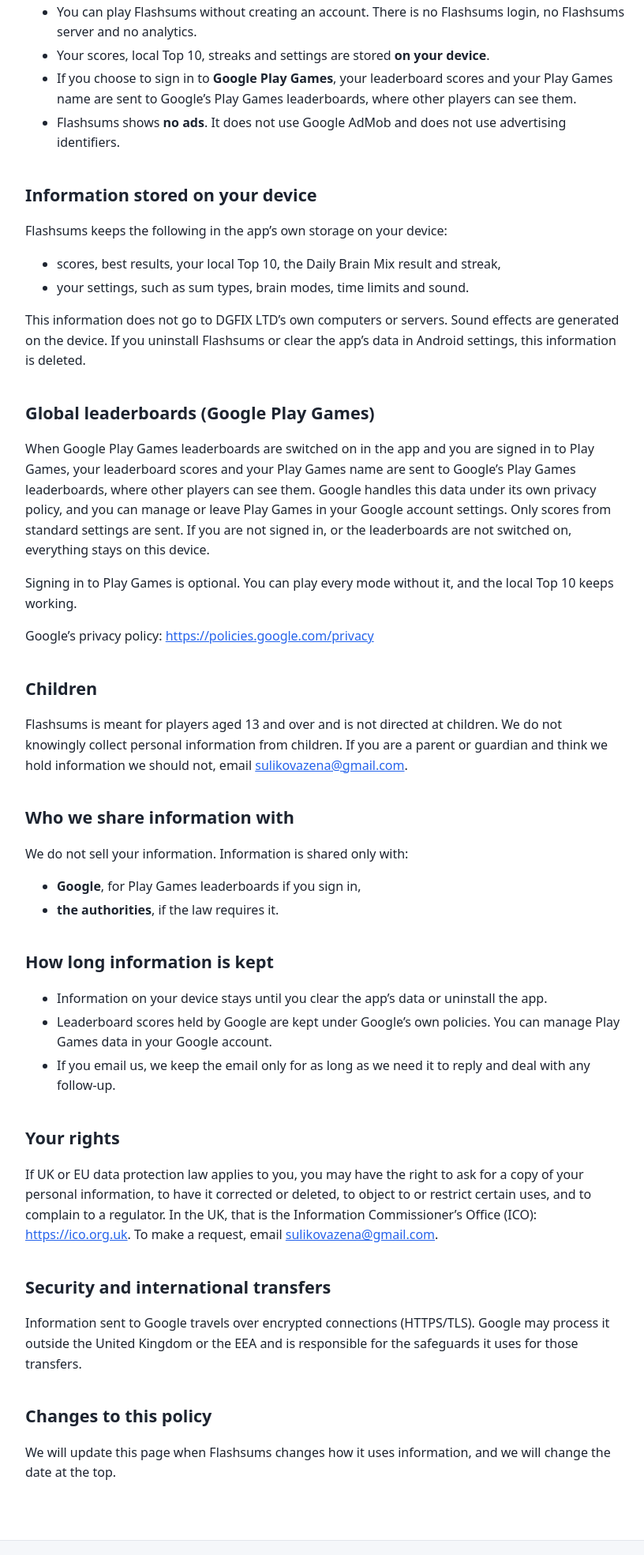
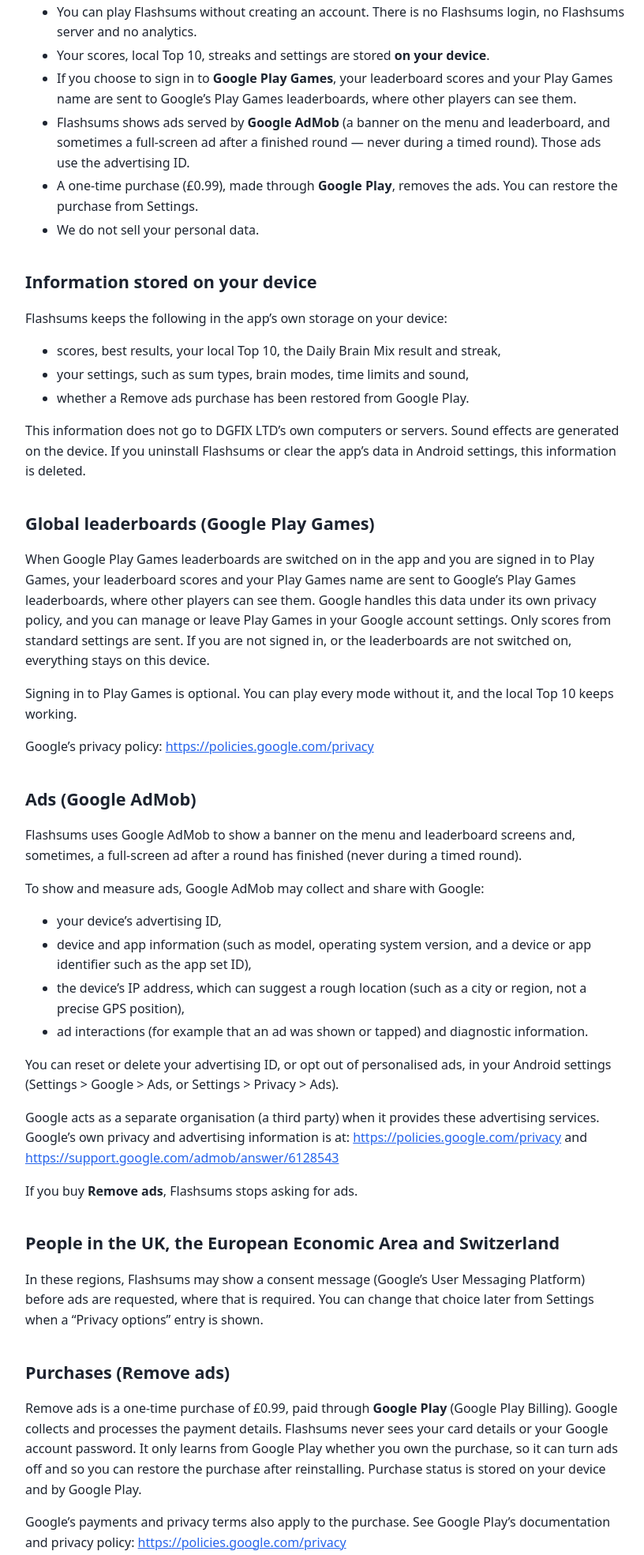
Before and after one commit to holusad-oss/whizzed-site, a plain HTML site: page privacy/flashsums/index.html in a window 1280 px wide. Shown: the part 592-2561 px from the top of the page at 79% size, without its empty margins (148-964 px from the left). Drawn offline with Linux system fonts and the light colour scheme.

Commit message:
Restore Flashsums ads in the privacy policy and landing page
Flashsums again uses Google AdMob (with the advertising ID), a £0.99 Remove ads purchase through Google Play Billing, and optional Play Games leaderboards. The privacy contact stays sulikovazena@gmail.com.

```diff
--- a/privacy/flashsums/index.html
+++ b/privacy/flashsums/index.html
@@ -32,31 +32,51 @@ Email: <a href="mailto:sulikovazena@gmail.com">sulikovazena@gmail.com</a></p>
 <li>You can play Flashsums without creating an account. There is no Flashsums login, no Flashsums server and no analytics.</li>
 <li>Your scores, local Top 10, streaks and settings are stored <strong>on your device</strong>.</li>
 <li>If you choose to sign in to <strong>Google Play Games</strong>, your leaderboard scores and your Play Games name are sent to Google’s Play Games leaderboards, where other players can see them.</li>
-<li>Flashsums shows <strong>no ads</strong>. It does not use Google AdMob and does not use advertising identifiers.</li>
+<li>Flashsums shows ads served by <strong>Google AdMob</strong> (a banner on the menu and leaderboard, and sometimes a full-screen ad after a finished round — never during a timed round). Those ads use the advertising ID.</li>
+<li>A one-time purchase (£0.99), made through <strong>Google Play</strong>, removes the ads. You can restore the purchase from Settings.</li>
+<li>We do not sell your personal data.</li>
 </ul>
 <h2>Information stored on your device</h2>
 <p>Flashsums keeps the following in the app’s own storage on your device:</p>
 <ul>
 <li>scores, best results, your local Top 10, the Daily Brain Mix result and streak,</li>
-<li>your settings, such as sum types, brain modes, time limits and sound.</li>
+<li>your settings, such as sum types, brain modes, time limits and sound,</li>
+<li>whether a Remove ads purchase has been restored from Google Play.</li>
 </ul>
 <p>This information does not go to DGFIX LTD’s own computers or servers. Sound effects are generated on the device. If you uninstall Flashsums or clear the app’s data in Android settings, this information is deleted.</p>
 <h2>Global leaderboards (Google Play Games)</h2>
 <p>When Google Play Games leaderboards are switched on in the app and you are signed in to Play Games, your leaderboard scores and your Play Games name are sent to Google’s Play Games leaderboards, where other players can see them. Google handles this data under its own privacy policy, and you can manage or leave Play Games in your Google account settings. Only scores from standard settings are sent. If you are not signed in, or the leaderboards are not switched on, everything stays on this device.</p>
 <p>Signing in to Play Games is optional. You can play every mode without it, and the local Top 10 keeps working.</p>
 <p>Google’s privacy policy: <a href="https://policies.google.com/privacy">https://policies.google.com/privacy</a></p>
+<h2>Ads (Google AdMob)</h2>
+<p>Flashsums uses Google AdMob to show a banner on the menu and leaderboard screens and, sometimes, a full-screen ad after a round has finished (never during a timed round).</p>
+<p>To show and measure ads, Google AdMob may collect and share with Google:</p>
+<ul>
+<li>your device’s advertising ID,</li>
+<li>device and app information (such as model, operating system version, and a device or app identifier such as the app set ID),</li>
+<li>the device’s IP address, which can suggest a rough location (such as a city or region, not a precise GPS position),</li>
+<li>ad interactions (for example that an ad was shown or tapped) and diagnostic information.</li>
+</ul>
+<p>You can reset or delete your advertising ID, or opt out of personalised ads, in your Android settings (Settings &gt; Google &gt; Ads, or Settings &gt; Privacy &gt; Ads).</p>
+<p>Google acts as a separate organisation (a third party) when it provides these advertising services. Google’s own privacy and advertising information is at: <a href="https://policies.google.com/privacy">https://policies.google.com/privacy</a> and <a href="https://support.google.com/admob/answer/6128543">https://support.google.com/admob/answer/6128543</a></p>
+<p>If you buy <strong>Remove ads</strong>, Flashsums stops asking for ads.</p>
+<h2>People in the UK, the European Economic Area and Switzerland</h2>
+<p>In these regions, Flashsums may show a consent message (Google’s User Messaging Platform) before ads are requested, where that is required. You can change that choice later from Settings when a “Privacy options” entry is shown.</p>
+<h2>Purchases (Remove ads)</h2>
+<p>Remove ads is a one-time purchase of £0.99, paid through <strong>Google Play</strong> (Google Play Billing). Google collects and processes the payment details. Flashsums never sees your card details or your Google account password. It only learns from Google Play whether you own the purchase, so it can turn ads off and so you can restore the purchase after reinstalling. Purchase status is stored on your device and by Google Play.</p>
+<p>Google’s payments and privacy terms also apply to the purchase. See Google Play’s documentation and privacy policy: <a href="https://policies.google.com/privacy">https://policies.google.com/privacy</a></p>
 <h2>Children</h2>
 <p>Flashsums is meant for players aged 13 and over and is not directed at children. We do not knowingly collect personal information from children. If you are a parent or guardian and think we hold information we should not, email <a href="mailto:sulikovazena@gmail.com">sulikovazena@gmail.com</a>.</p>
 <h2>Who we share information with</h2>
 <p>We do not sell your information. Information is shared only with:</p>
 <ul>
-<li><strong>Google</strong>, for Play Games leaderboards if you sign in,</li>
+<li><strong>Google</strong>, for Play Games leaderboards if you sign in, for Google Play Billing (Remove ads), and for ads (AdMob),</li>
 <li><strong>the authorities</strong>, if the law requires it.</li>
 </ul>
 <h2>How long information is kept</h2>
 <ul>
 <li>Information on your device stays until you clear the app’s data or uninstall the app.</li>
-<li>Leaderboard scores held by Google are kept under Google’s own policies. You can manage Play Games data in your Google account.</li>
+<li>Leaderboard scores, purchase records and advertising data held by Google are kept under Google’s own policies. You can manage Play Games data in your Google account, and reset or delete your advertising ID in Android settings.</li>
 <li>If you email us, we keep the email only for as long as we need it to reply and deal with any follow-up.</li>
 </ul>
 <h2>Your rights</h2>
```
Also changed, not shown: games/flashsums/index.html (+1 -0 lines), 2 other files.
